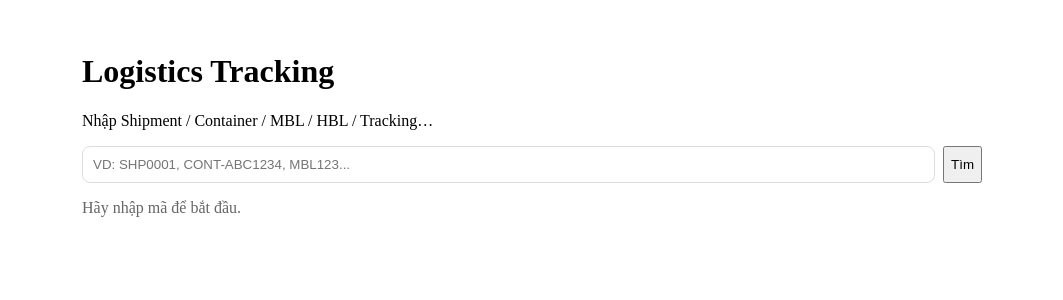
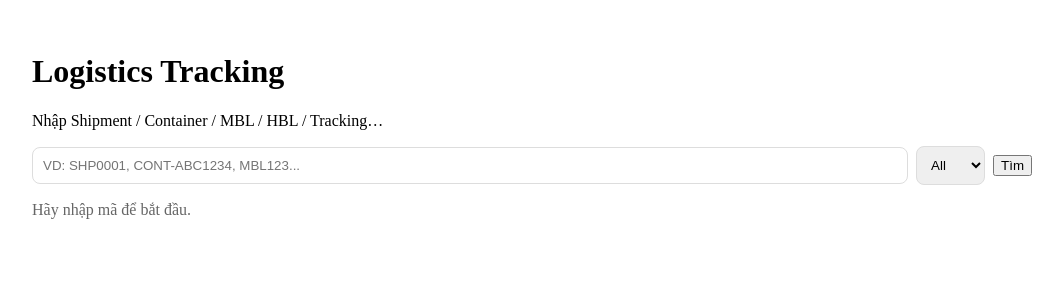
Before and after one commit to hoanv2192000/logistics-tracking, a Next.js app: page / in a window 1280 px wide. Shown: the top 300 px of the page, without its empty margins (108-1171 px from the left). Built offline with nearby package versions, Linux system fonts and the light colour scheme.

Commit message:
feat(search): add mode filter + min-length + highlight + debounce

```diff
--- a/src/app/api/search/route.ts
+++ b/src/app/api/search/route.ts
@@ -8,22 +8,37 @@ export async function GET(req: Request) {
   const supabaseAdmin = getSupabaseAdmin();
   const { searchParams } = new URL(req.url);
   const q = (searchParams.get("q") || "").trim();
+  const modeParam = (searchParams.get("mode") || "ALL").toUpperCase(); // ALL | SEA | AIR
+  const mode = modeParam === "SEA" || modeParam === "AIR" ? modeParam : "ALL";
 
-  if (!q) return NextResponse.json({ ok: true, data: [] });
+  if (!q) {
+    return NextResponse.json({ ok: true, data: [] });
+  }
 
   const like = `%${q}%`;
-  const { data, error } = await supabaseAdmin
+
+  let query = supabaseAdmin
     .from("search_keys")
     .select("shipment_id, mode, tracking_id, mbl_number, hbl_number, containers")
-    .or([
-      `shipment_id.ilike.${like}`,
-      `tracking_id.ilike.${like}`,
-      `mbl_number.ilike.${like}`,
-      `hbl_number.ilike.${like}`,
-      `containers.ilike.${like}`,
-    ].join(","))
+    .or(
+      [
+        `shipment_id.ilike.${like}`,
+        `tracking_id.ilike.${like}`,
+        `mbl_number.ilike.${like}`,
+        `hbl_number.ilike.${like}`,
+        `containers.ilike.${like}`,
+      ].join(",")
+    )
     .limit(50);
 
-  if (error) return NextResponse.json({ ok: false, error: error.message }, { status: 500 });
+  if (mode !== "ALL") {
+    query = query.eq("mode", mode);
+  }
+
+  const { data, error } = await query;
+
+  if (error) {
+    return NextResponse.json({ ok: false, error: error.message }, { status: 500 });
+  }
   return NextResponse.json({ ok: true, data });
 }
--- a/src/app/page.tsx
+++ b/src/app/page.tsx
@@ -1,18 +1,55 @@
 "use client";
-import { useEffect, useState } from "react";
+import { useEffect, useMemo, useState } from "react";
 import Link from "next/link";
 import type { SearchRow } from "@/types";
 
+// escape regex special chars
+function escapeReg(s: string) {
+  return s.replace(/[.*+?^${}()|[\]\\]/g, "\\$&");
+}
+
+// highlight matched text with <mark>
+function Highlight({ text, q }: { text?: string | null; q: string }) {
+  if (!text) return null;
+  if (!q || q.length < 2) return <>{text}</>;
+  const re = new RegExp(escapeReg(q), "ig");
+  const parts = text.split(re);
+  const matches = text.match(re);
+  if (!matches) return <>{text}</>;
+  return (
+    <>
+      {parts.map((part, i) => (
+        <span key={i}>
+          {part}
+          {i < parts.length - 1 && <mark>{matches[i]}</mark>}
+        </span>
+      ))}
+    </>
+  );
+}
+
+type Mode = "ALL" | "SEA" | "AIR";
+
 export default function Page() {
   const [q, setQ] = useState("");
+  const [mode, setMode] = useState<Mode>("ALL");
   const [loading, setLoading] = useState(false);
   const [rows, setRows] = useState<SearchRow[]>([]);
   const [touched, setTouched] = useState(false);
 
-  async function doSearch(query: string) {
+  // chỉ cho phép tìm khi q.length >= 2
+  const canSearch = useMemo(() => q.trim().length >= 2, [q]);
+
+  async function doSearch(query: string, m: Mode) {
+    if (!query || query.length < 2) {
+      setRows([]);
+      return;
+    }
     setLoading(true);
     try {
-      const res = await fetch(`/api/search?q=${encodeURIComponent(query)}`, { cache: "no-store" });
+      const res = await fetch(`/api/search?q=${encodeURIComponent(query)}&mode=${m}`, {
+        cache: "no-store",
+      });
       const json = await res.json();
       setRows(json.data || []);
     } finally {
@@ -20,51 +57,73 @@ export default function Page() {
     }
   }
 
+  // debounce 300ms khi gõ
   useEffect(() => {
-    if (!touched || q.trim().length === 0) return;
-    const t = setTimeout(() => doSearch(q.trim()), 300);
+    if (!touched || !canSearch) return;
+    const t = setTimeout(() => doSearch(q.trim(), mode), 300);
     return () => clearTimeout(t);
-  }, [q, touched]);
+  }, [q, mode, touched, canSearch]);
 
   return (
-    <main style={{ padding: 24, maxWidth: 900, margin: "0 auto" }}>
+    <main style={{ padding: 24, maxWidth: 1000, margin: "0 auto" }}>
       <h1>Logistics Tracking</h1>
       <p>Nhập Shipment / Container / MBL / HBL / Tracking…</p>
-      <div style={{ display: "flex", gap: 8 }}>
+
+      <div style={{ display: "flex", gap: 8, alignItems: "center", flexWrap: "wrap" }}>
         <input
           value={q}
           onChange={(e) => { setQ(e.target.value); setTouched(true); }}
-          onKeyDown={(e) => { if (e.key === "Enter") { setTouched(true); doSearch(q.trim()); } }}
+          onKeyDown={(e) => { if (e.key === "Enter") { setTouched(true); doSearch(q.trim(), mode); } }}
           placeholder="VD: SHP0001, CONT-ABC1234, MBL123..."
-          style={{ flex: 1, padding: 10, border: "1px solid #ddd", borderRadius: 8 }}
+          style={{ flex: 1, minWidth: 260, padding: 10, border: "1px solid #ddd", borderRadius: 8 }}
         />
-        <button onClick={() => { setTouched(true); doSearch(q.trim()); }}>
+        <select
+          value={mode}
+          onChange={(e) => { const m = e.target.value as Mode; setMode(m); setTouched(true); if (canSearch) doSearch(q.trim(), m); }}
+          style={{ padding: 10, border: "1px solid #ddd", borderRadius: 8 }}
+          aria-label="Mode"
+        >
+          <option value="ALL">All</option>
+          <option value="SEA">SEA</option>
+          <option value="AIR">AIR</option>
+        </select>
+        <button onClick={() => { setTouched(true); doSearch(q.trim(), mode); }}>
           Tìm
         </button>
       </div>
 
       {!touched ? (
         <p style={{ marginTop: 16, color: "#666" }}>Hãy nhập mã để bắt đầu.</p>
+      ) : !canSearch ? (
+        <p style={{ marginTop: 16, color: "#666" }}>Nhập ít nhất <b>2 ký tự</b> để tìm.</p>
       ) : loading ? (
         <p style={{ marginTop: 16 }}>Đang tìm…</p>
       ) : rows.length === 0 ? (
         <p style={{ marginTop: 16 }}>Không tìm thấy dữ liệu phù hợp.</p>
       ) : (
-        <ul style={{ marginTop: 16, listStyle: "none", padding: 0 }}>
+        <>
+          <div style={{ marginTop: 12, color: "#555" }}>
+            Tìm thấy <b>{rows.length}</b> kết quả {mode !== "ALL" ? `(${mode})` : ""}.
+          </div>
+          <ul style={{ marginTop: 12, listStyle: "none", padding: 0 }}>
             {rows.map((r) => (
               <li key={r.shipment_id} style={{ padding: 12, border: "1px solid #eee", borderRadius: 8, marginBottom: 8 }}>
                 <div style={{ fontWeight: 600 }}>
-                <Link href={`/shipment/${r.shipment_id}`}>{r.shipment_id}</Link> — {r.mode}
+                  <Link href={`/shipment/${r.shipment_id}`}>
+                    <Highlight text={r.shipment_id} q={q} />
+                  </Link>{" "}
+                  — {r.mode}
                 </div>
                 <div style={{ fontSize: 14 }}>
-                {r.tracking_id && <>Tracking: {r.tracking_id} · </>}
-                {r.mbl_number && <>MBL: {r.mbl_number} · </>}
-                {r.hbl_number && <>HBL: {r.hbl_number} · </>}
-                {r.containers && <>Containers: {r.containers}</>}
+                  {r.tracking_id && <>Tracking: <Highlight text={r.tracking_id} q={q} /> · </>}
+                  {r.mbl_number && <>MBL: <Highlight text={r.mbl_number} q={q} /> · </>}
+                  {r.hbl_number && <>HBL: <Highlight text={r.hbl_number} q={q} /> · </>}
+                  {r.containers && <>Containers: <Highlight text={r.containers} q={q} /></>}
                 </div>
               </li>
             ))}
           </ul>
+        </>
       )}
     </main>
   );
```
Lines whose indentation alone changed are shown as unchanged.
